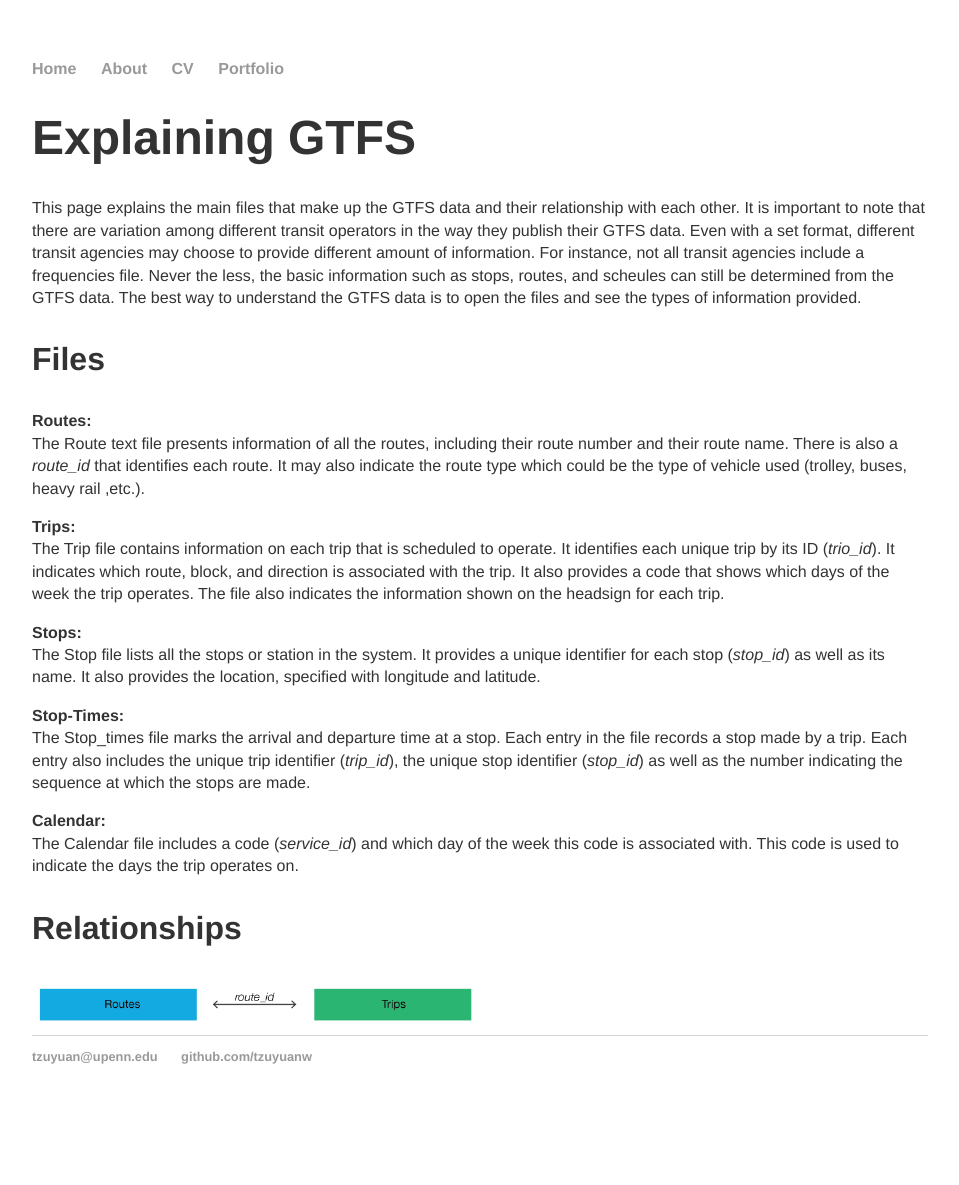
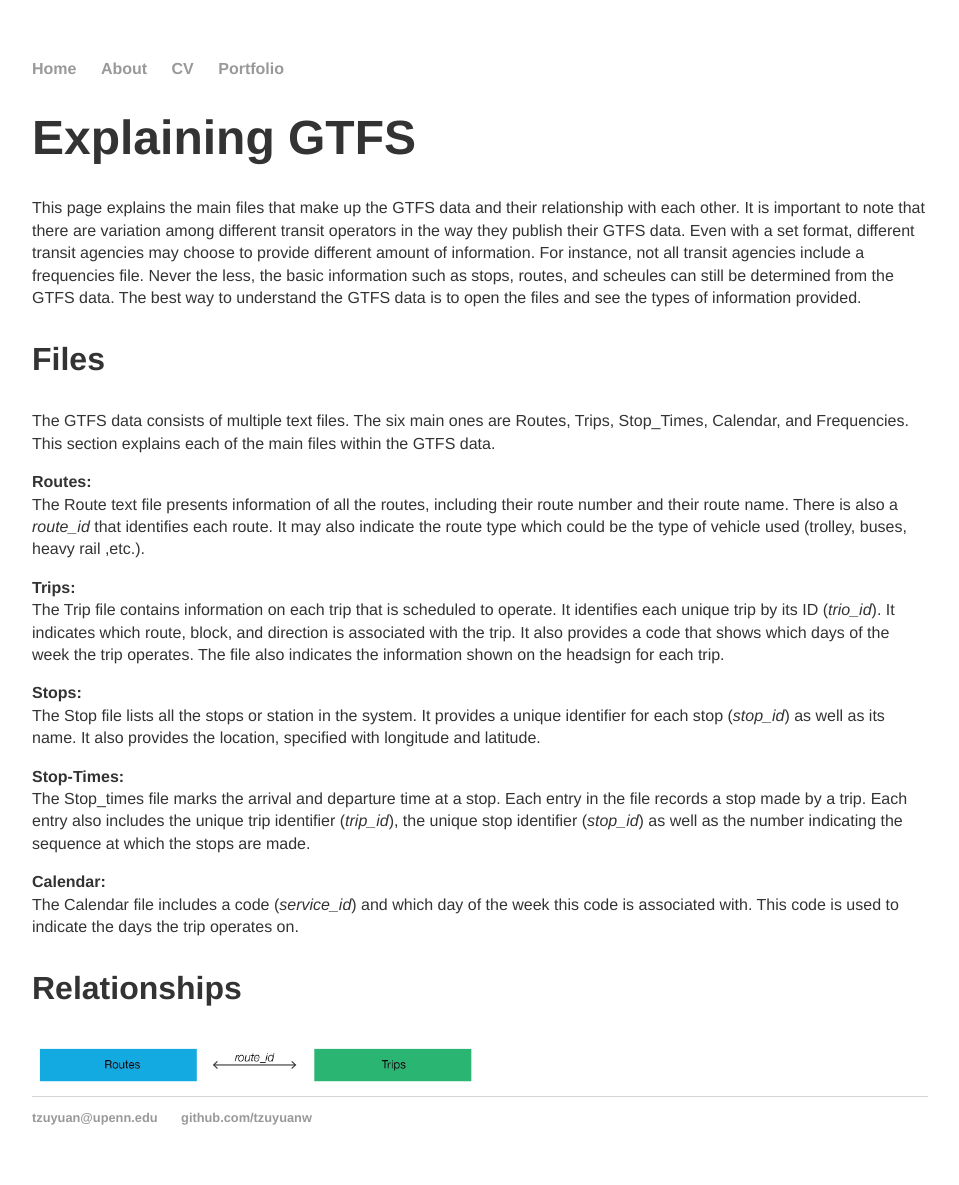
Before and after one commit to tzuyuanw/tzuyuanw.github.io, a Jekyll site: the page built from blog/GTFSexplanation.html, in a window 1280 px wide. Shown: the whole page, without its empty margins (160-1119 px from the left). Built offline with Jekyll 4.4.1, drawn with Linux system fonts in a browser that asks for light colours; before the commit the page ends 1124 px from its top, so only the background shows below that.

Commit message:
Update GTFSexplanation.html

```diff
--- a/blog/GTFSexplanation.html
+++ b/blog/GTFSexplanation.html
@@ -12,6 +12,10 @@ title: Explaining GTFS
 			The best way to understand the GTFS data is to open the files and see the types of information provided.
 		</p>
 		<h3>Files</h3>
+		<p>The GTFS data consists of multiple text files.
+			The six main ones are Routes, Trips, Stop_Times, Calendar, and Frequencies.
+			This section explains each of the main files within the GTFS data.
+		</p>
 		<p><b>Routes:</b><br/>
 			The Route text file presents information of all the routes, including their route number and their route name.
 			There is also a <i>route_id</i> that identifies each route.
```
